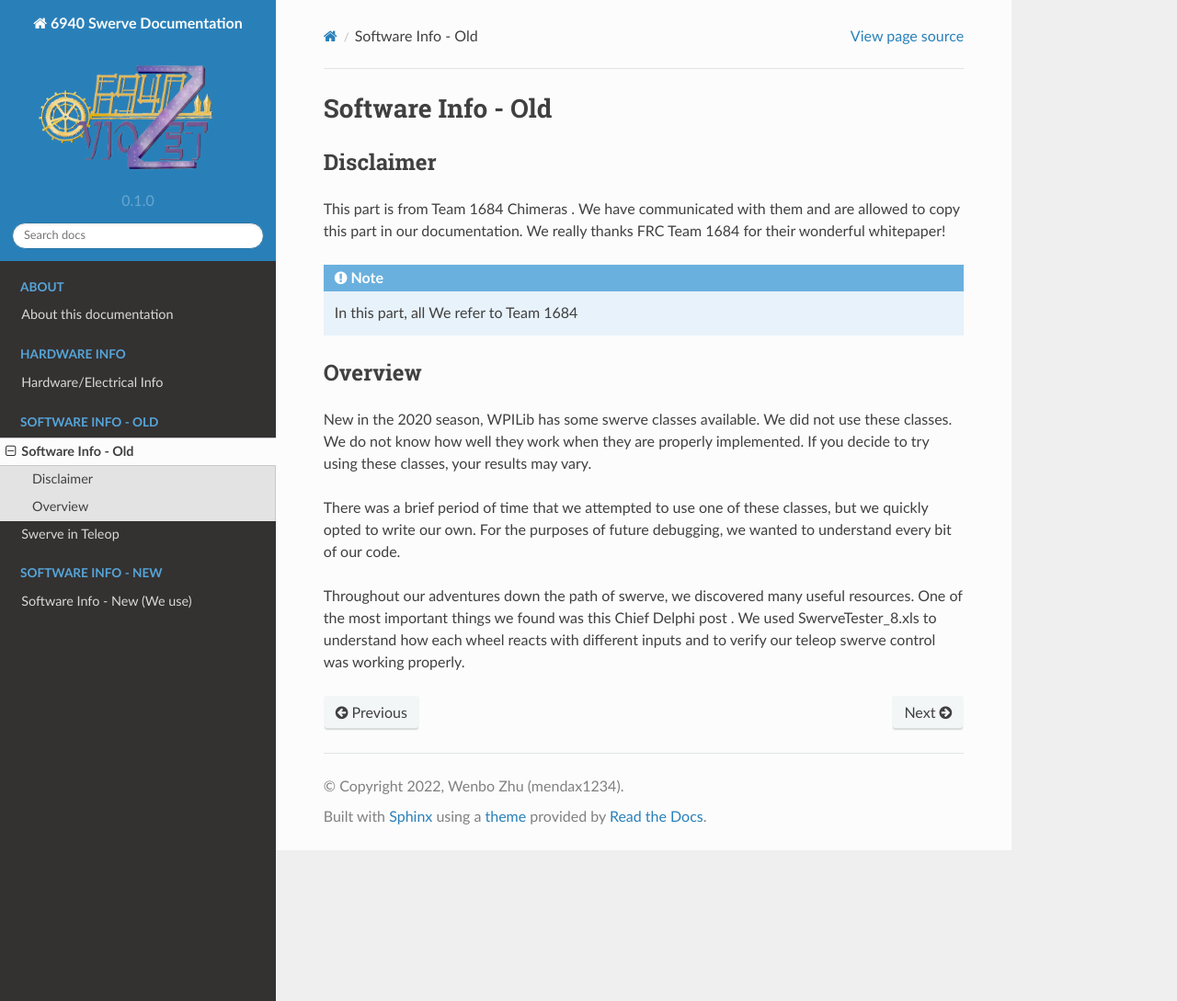
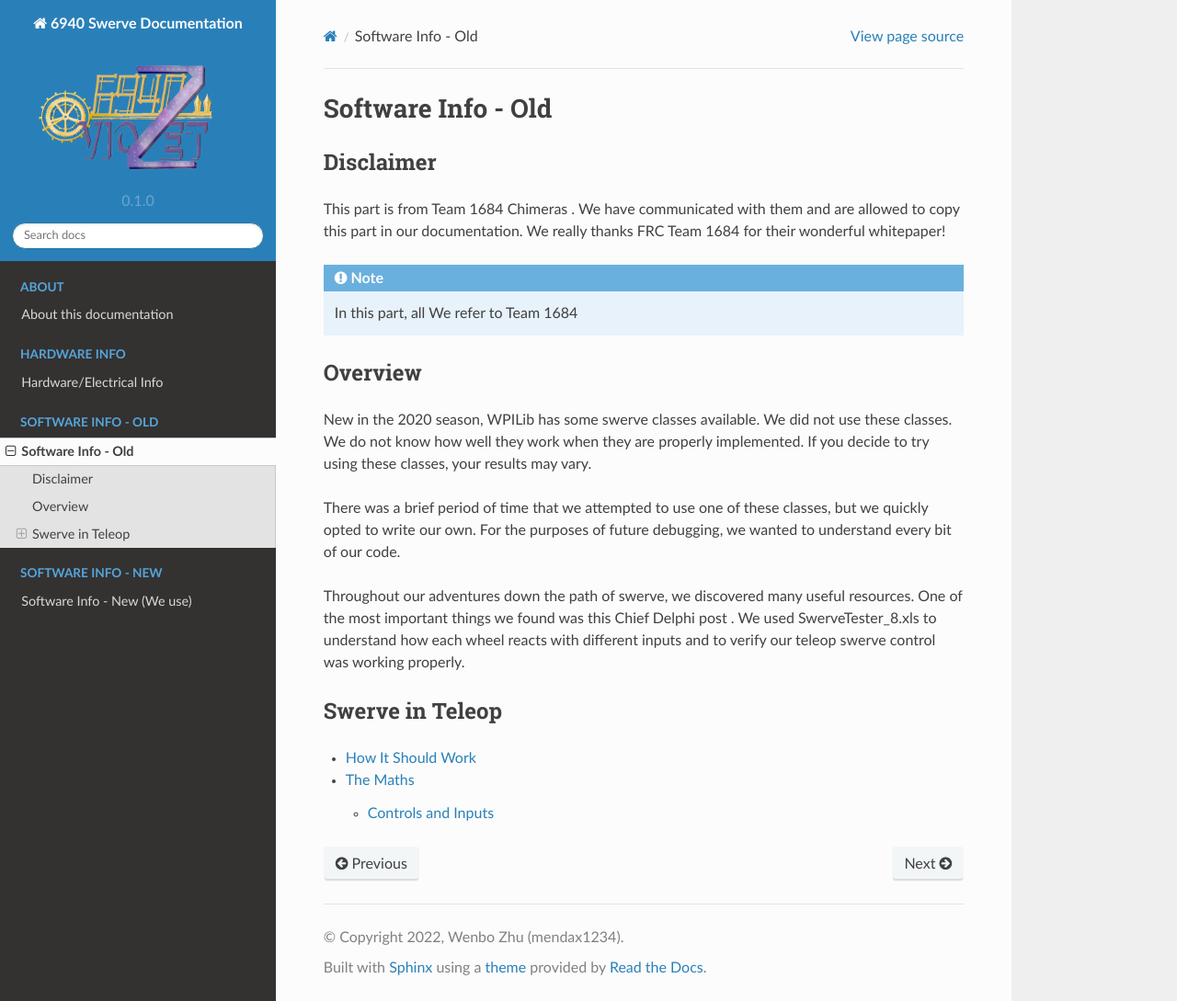
Before and after one commit to mendax1234/6940Swerve-docs, a Sphinx documentation site: the page built from docs/source/docs/software-info-old/index.rst, in a window 1280 px wide and 1089 px high. Shown: the whole window at 92% size. Built offline with Sphinx 7.4.7 and the Read the Docs theme 2.0.0, drawn with Linux system fonts in a browser that asks for light colours.

Commit message:
Optimize the structure

```diff
--- a/docs/source/docs/software-info-old/index.rst
+++ b/docs/source/docs/software-info-old/index.rst
@@ -22,3 +22,13 @@ Throughout our adventures down the path of swerve, we discovered many useful res
 the most important things we found was this Chief Delphi post .
 We used SwerveTester_8.xls to understand how each wheel reacts with different inputs and to
 verify our teleop swerve control was working properly.
+
+
+Swerve in Teleop
+-----------------
+
+.. toctree::
+   :maxdepth: 2
+
+   swerve-in-teleop/how-it-should-work
+   swerve-in-teleop/the-math
--- a/docs/source/index.rst
+++ b/docs/source/index.rst
@@ -1,6 +1,5 @@
 Welcome to 6940 Swerve documentation!
 =========================================
-
 
 .. panels::
    :column: col-sm-6 d-flex pb-3
```
Also changed, not shown: other parts of docs/source/index.rst (+0 -1 lines), docs/source/docs/software-info-old/swerve-in-teleop/index.rst (deleted, +0 -7 lines).
